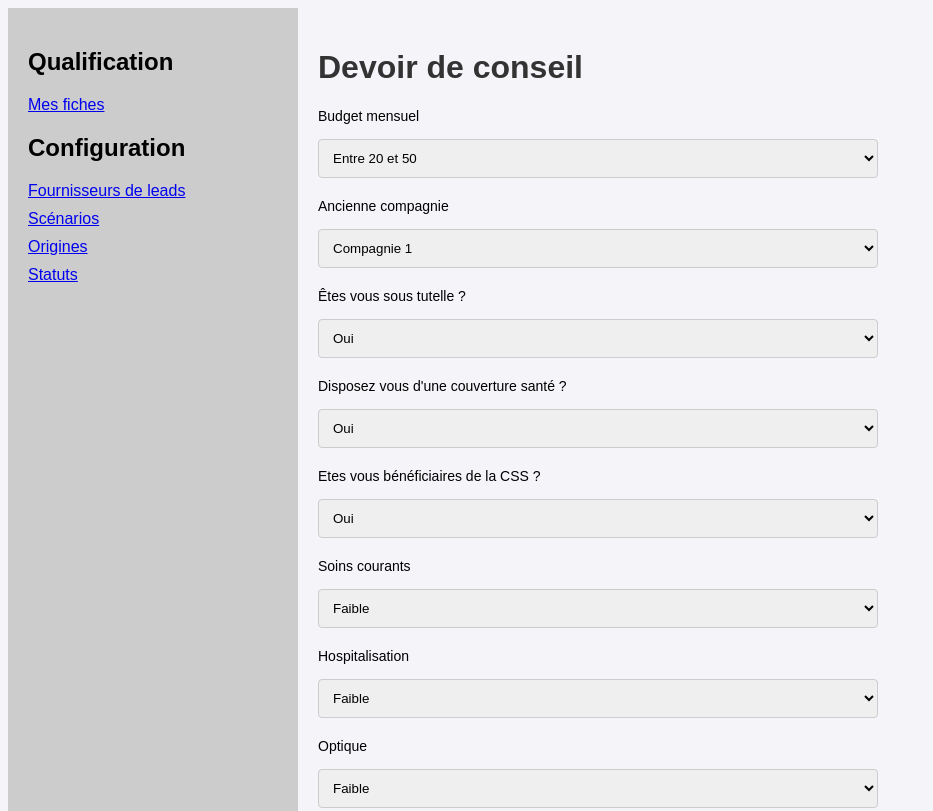
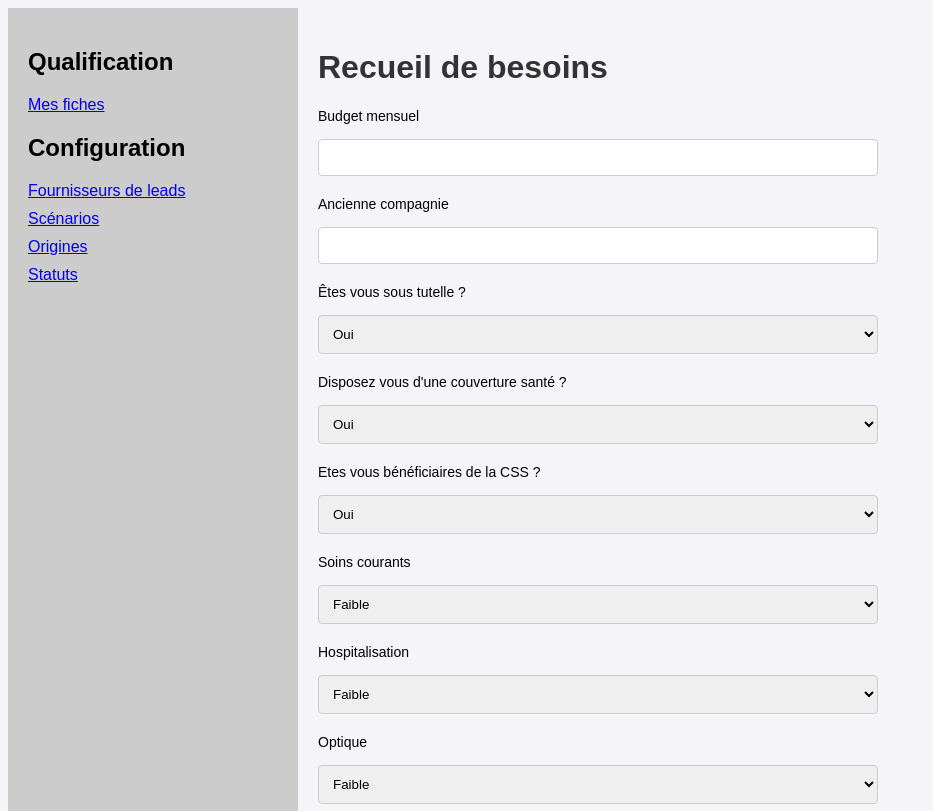
Before and after one commit to OmeaHan/moduleProspection, a plain HTML site: page nouvelle-fiche/etape3.html in a window 1280 px wide. Shown: the top 811 px of the page, without its empty margins (0-933 px from the left). Drawn offline with Linux system fonts and the light colour scheme.

Commit message:
Mise à jour de la création de fiches

```diff
--- a/nouvelle-fiche/etape3.html
+++ b/nouvelle-fiche/etape3.html
@@ -30,22 +30,16 @@
       </div>
     </div>
     <div class="main-content">
-      <h1 style="text-align: left">Devoir de conseil</h1>
+      <h1 style="text-align: left">Recueil de besoins</h1>
       <form action="#" method="POST">
         <!-- Budget mensuel -->
         <label for="budget">Budget mensuel</label>
-        <select id="budget" name="budget">
-          <option value="">Entre 20 et 50</option>
-          <option value="">Entre 50 et 100</option>
-          <option value="">Entre 100 et 250</option>
-        </select>
+        <input type="number" id="budget" name="budget" />
 
         <!-- Ancienne compagnie -->
         <label for="tutelle">Ancienne compagnie</label>
-        <select id="tutelle" name="tutelle">
-          <option value="">Compagnie 1</option>
-          <option value="">Compagnie 2</option>
-        </select>
+        <input type="text" id="tutelle" name="tutelle" />
+        <!-- L'utilisateur peut choisir parmi une liste de compagnies. Il peut saisir le nomm d'une compagnie si la sienne ne se retrouve pas dans la liste -->
 
         <!-- Tutelle -->
         <label for="tutelle">Êtes vous sous tutelle ?</label>
```
